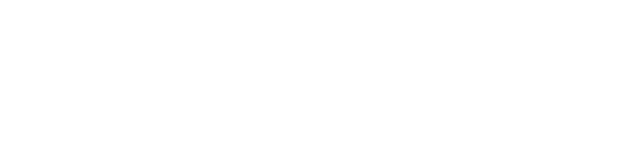
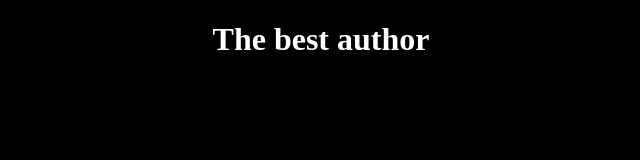
Before and after one commit to malikzahir8/Uppgift6.4, a plain HTML site: page index.html in a window 1280 px wide. Shown: the whole page, without its empty margins (319-959 px from the left). Drawn offline with Linux system fonts and the light colour scheme.

Commit message:
ändrat färger på bakgrund o text

```diff
--- a/index.html
+++ b/index.html
@@ -3,18 +3,18 @@
 <head>
     <meta charset="UTF-8">
     <meta name="viewport" content="width=device-width, initial-scale=1.0">
-    <title>6.4</title>
+    <title>Meme projekt</title>
+    <link rel="stylesheet" href="style.css">
 </head>
 <body>
+  <div>
+  <h1>The best author</h1>
+
+</div>
     <!--
-      TODO: Create a motivational post website.
-    Style it how ever you like.
-    Look at the goal image for inspiration.
-    But it must have the following features:
     1. The main h1 text should be using the Regular Libre Baskerville Font from Google Fonts:
       https://fonts.google.com/specimen/Libre+Baskerville
 
-      2. The text should be white and background black.
 
       3. Add your own image into the images folder inside assets. It should have a 5px white border.
 
--- a/style.css
+++ b/style.css
@@ -0,0 +1,9 @@
+body{
+    background-color: black;
+}
+h1 {
+    color: white;
+}
+*{
+    text-align: center;
+}
```
Also changed, not shown: fish.jpg (added).
